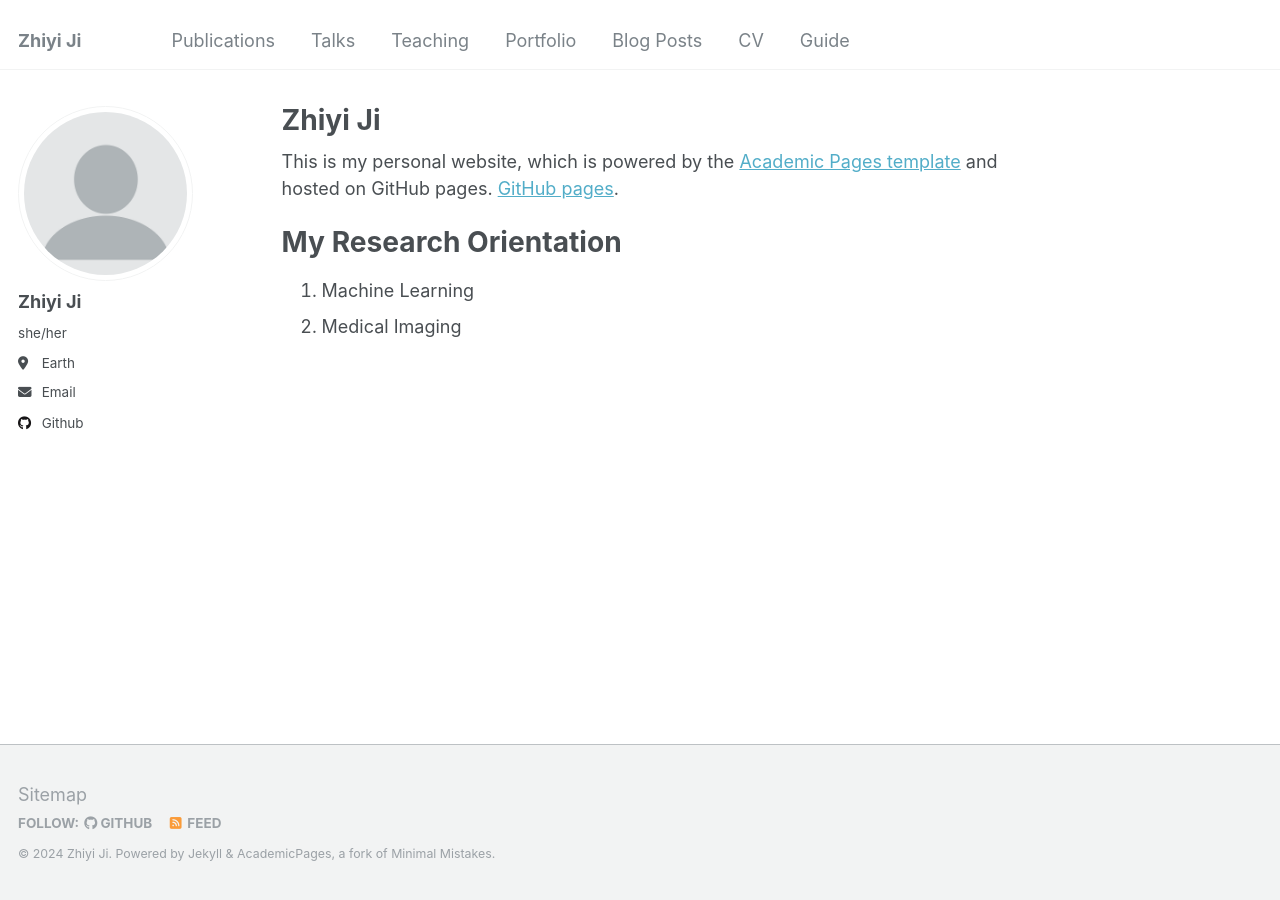
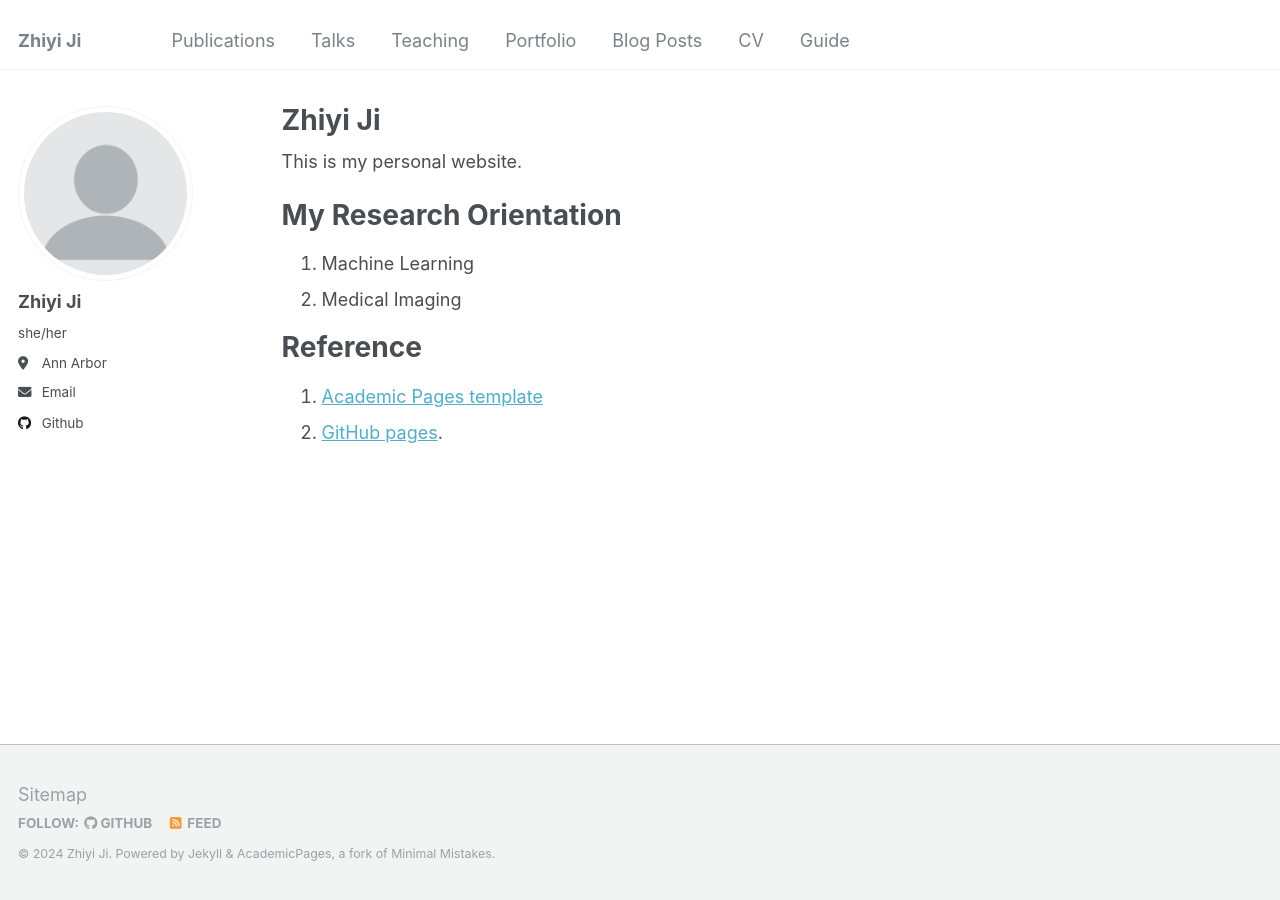
Before and after one commit to Geniusly-Stupid/Geniusly-Stupid.github.io, a Jekyll site: the page built from _pages/about.md, in a window 1280 px wide. Built offline with Jekyll 4.4.1, drawn with Linux system fonts in a browser that asks for light colours.

Commit message:
fix url errors

```diff
--- a/_config.yml
+++ b/_config.yml
@@ -12,9 +12,9 @@ title                    : "Zhiyi Ji"
 title_separator          : "-"
 name                     : &name "Zhiyi Ji"
 description              : &description "personal description"
-url                      : https://academicpages.github.io # the base hostname & protocol for your site e.g. "https://mmistakes.github.io"
+url                      : https://geniusly-stupid.github.io/ # the base hostname & protocol for your site e.g. "https://mmistakes.github.io"
 baseurl                  : "" # the subpath of your site, e.g. "/blog"
-repository               : "academicpages/academicpages.github.io"
+repository               : "Geniusly-Stupid/Geniusly-Stupid.github.io/"
 
 # Site Author - The following control what appear as part of the author content on the side bar.
 #               If a field is blank the icon and link will not appear, otherwise it will be shown.
@@ -24,7 +24,7 @@ author:
   avatar           : "profile.png"
   name             : "Zhiyi Ji"
   pronouns         : "she/her"
-  location         : "Earth"
+  location         : "Ann Arbor"
   school           : "University of Michigan"
   email            : "jizhiyi@umich.edu"
 
@@ -41,7 +41,7 @@ author:
 #  bitbucket        : # Username - Update with your username on the site
 #  codepen          : # Username
 #  dribbble         : # Username
-  github           : "geniusly-stupid.github.io"
+  github           : "https://github.com/Geniusly-Stupid"
 #  kaggle           : # Username
 #  stackoverflow    : # User number or user number and name (i.e., use "1" or "1/jeff-atwood")
 
--- a/_pages/about.md
+++ b/_pages/about.md
@@ -7,9 +7,14 @@ redirect_from:
   - /about.html
 ---
 
-This is my personal website, which is powered by the [Academic Pages template](https://github.com/academicpages/academicpages.github.io) and hosted on GitHub pages. [GitHub pages](https://pages.github.com).
+This is my personal website.
 
 My Research Orientation
 ======
 1. Machine Learning
 2. Medical Imaging
+
+Reference
+======
+1. [Academic Pages template](https://github.com/academicpages/academicpages.github.io)
+2. [GitHub pages](https://pages.github.com).
```
